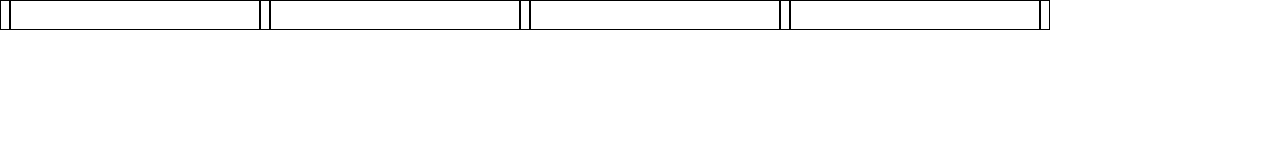
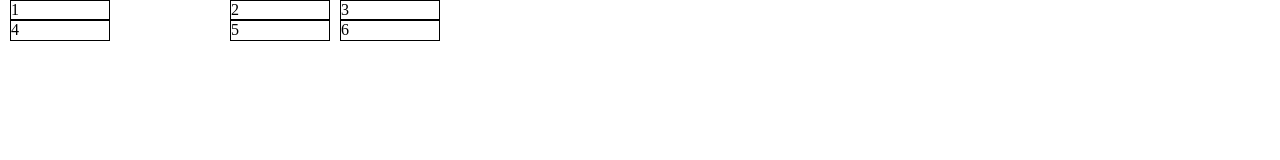
Before and after one commit to fidelman-study/grid-layout-tutor, a website: page pages/foundation-1.html in a window 1280 px wide. Drawn offline with nearby package versions, Linux system fonts and the light colour scheme.

Commit message:
grid-column/row

```diff
--- a/app/css/style.css
+++ b/app/css/style.css
@@ -1,8 +1,30 @@
 .grid {
     display: grid;
 
-    grid-template-columns:  repeat(4, 10px [col-start] 250px [col-end]) 10px;
-    grid-template-rows: 30px;
+}
+
+.unique-line-names {
+    grid-template-columns:
+    10px [col1-start] 100px [col1-end]
+    10px [col2-start] 100px [col2-end]
+    10px [col3-start] 100px [col3-end]
+    10px [col4-start] 100px [col4-end]
+    10px;
+}
+/* c помощью свойства grid-column мы обратились
+к нужным нам колонкам по уникальными именам их границ
+оказаться в колонке/строке, начинающуюся с линии*/
+
+.unique-line-names > div:nth-child(3n + 1) {
+    grid-column: col1-start;
+}
+
+.unique-line-names > div:nth-child(3n + 2) {
+    grid-column: col3-start;
+}
+
+.unique-line-names > div:nth-child(3n) {
+    grid-column: col4-start;
 }
 
 /*========================
--- a/pages/foundation-1.html
+++ b/pages/foundation-1.html
@@ -10,16 +10,13 @@
     <title>Andrei Fidelman</title>
 </head>
 <body>
-    <div class="grid">
-        <div></div>
-        <div></div>
-        <div></div>
-        <div></div>
-        <div></div>
-        <div></div>
-        <div></div>
-        <div></div>
-        <div></div>
-    </div>
+<div class="grid unique-line-names">
+    <div>1</div>
+    <div>2</div>
+    <div>3</div>
+    <div>4</div>
+    <div>5</div>
+    <div>6</div>
+</div>
 </body>
 </html>
```
